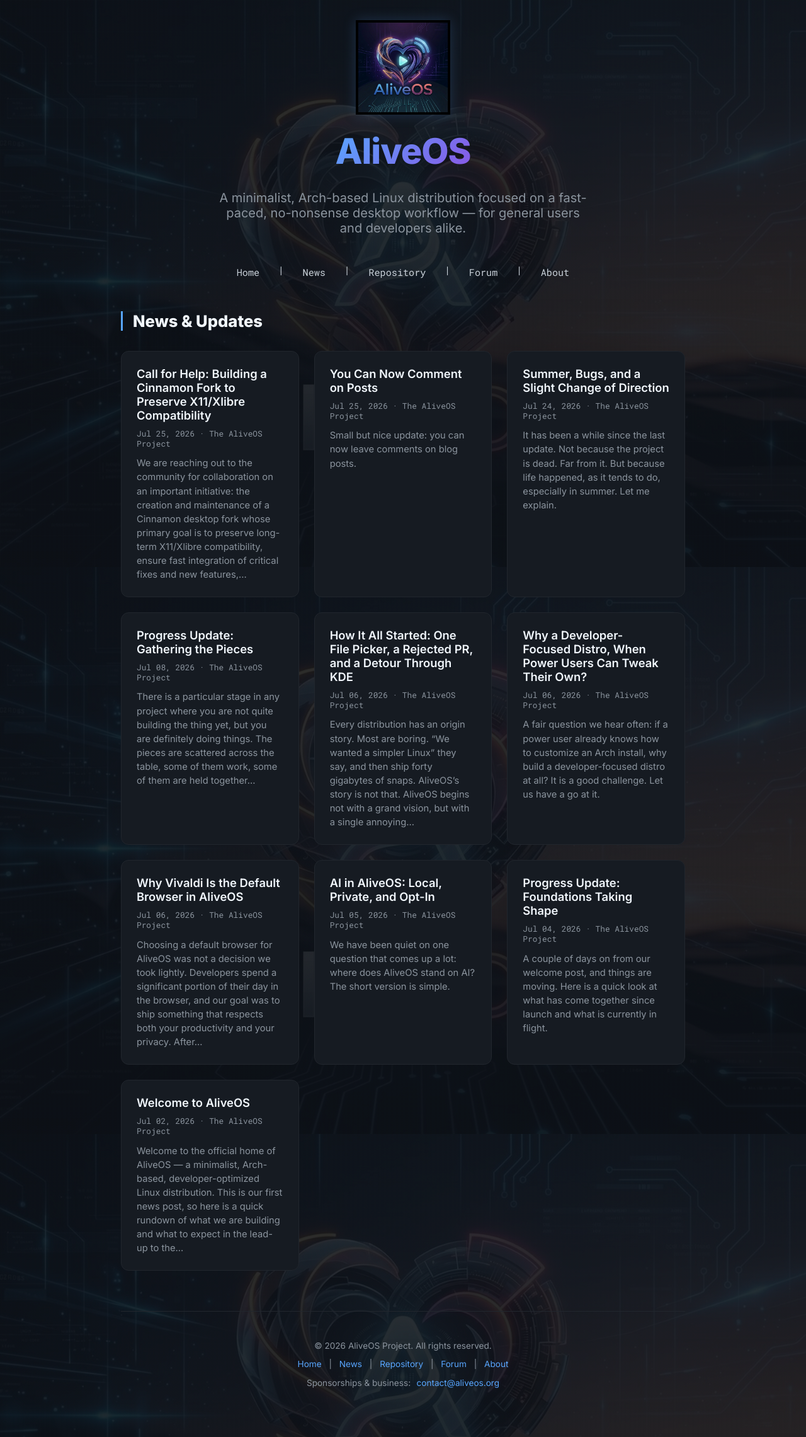
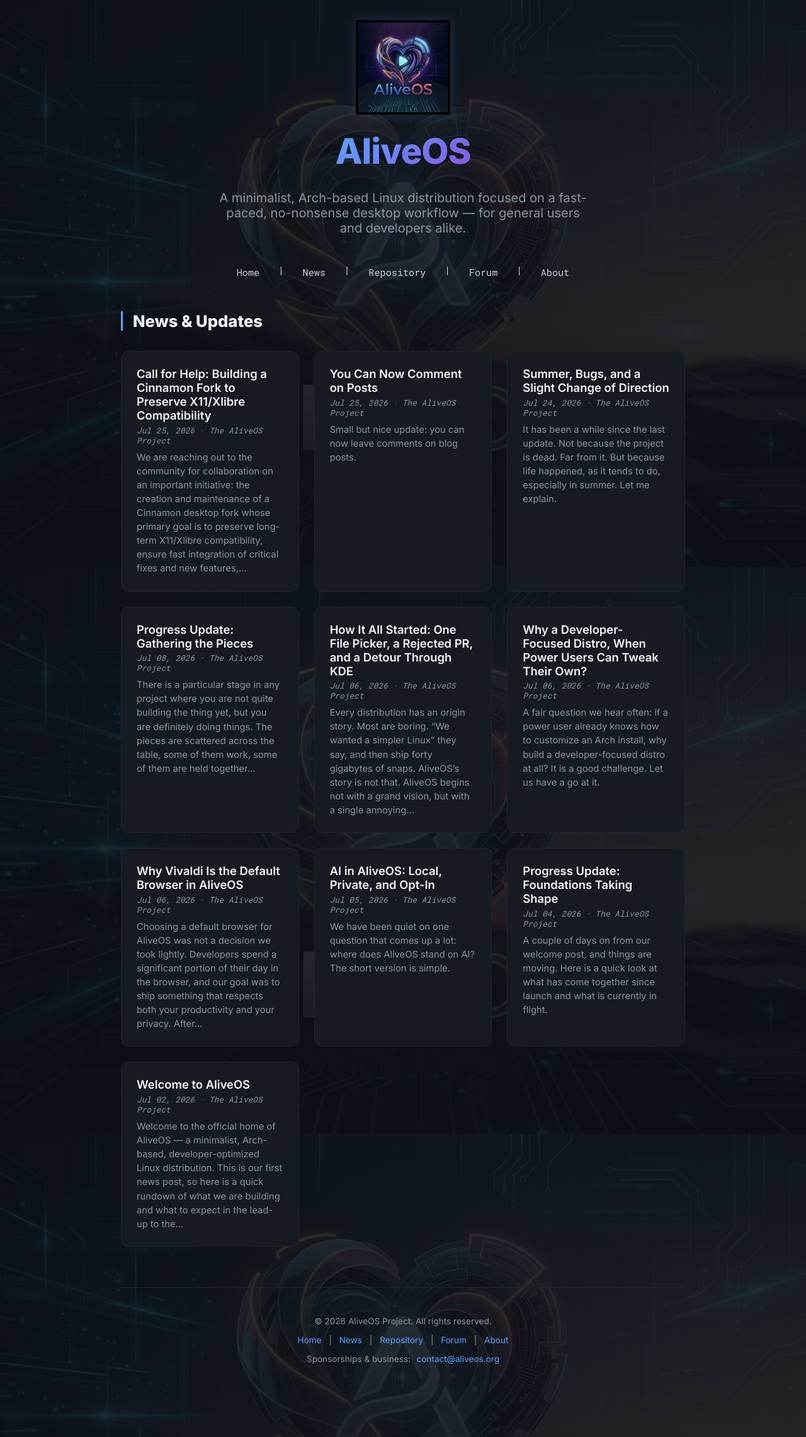
Before and after one commit to Twilight0/aliveos.github.io, a Jekyll site: the page built from news/index.html, in a window 1280 px wide. Shown: the whole page at 63% size. Built offline with Jekyll 4.4.1, drawn with Linux system fonts in a browser that asks for light colours.

Commit message:
Make timestamp and author italic in news cards

```diff
--- a/_layouts/default.html
+++ b/_layouts/default.html
@@ -307,7 +307,7 @@
             color: var(--header-text);
             text-decoration: none;
             display: block;
-            margin-bottom: 0.6rem;
+            margin-bottom: 0.3rem;
         }
 
         .news-card-title:hover {
@@ -319,7 +319,8 @@
             font-size: 0.8rem;
             color: var(--footer-text);
             display: block;
-            margin-bottom: 0.8rem;
+            margin-bottom: 0.5rem;
+            font-style: italic;
         }
 
         .news-card-excerpt {
```
